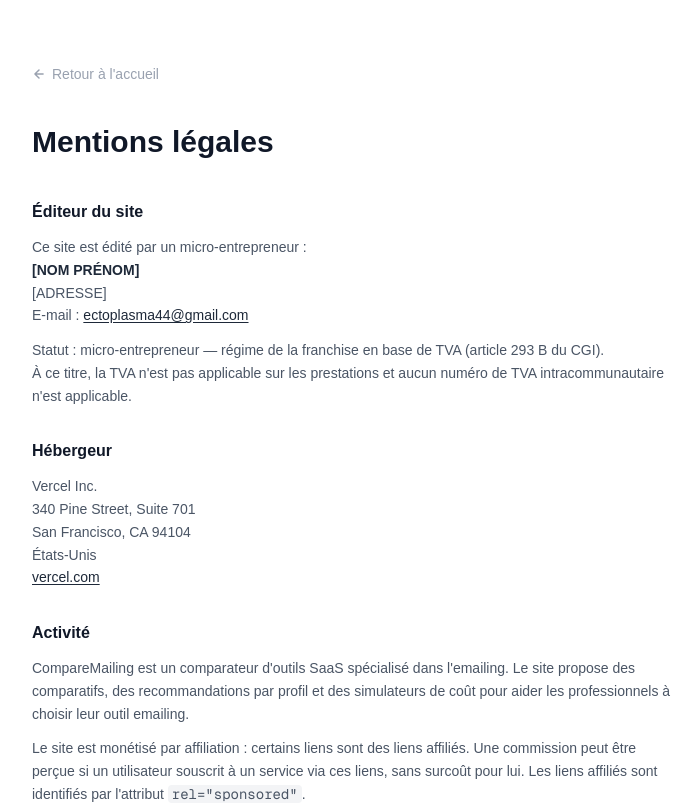
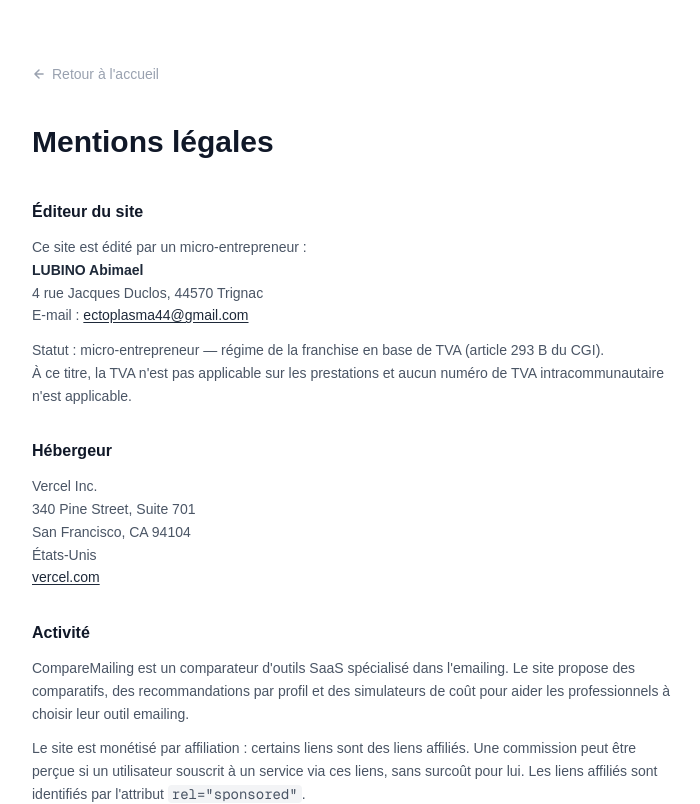
Before and after one commit to ectoplasma44-beep/comparemailing, a Next.js app: page /mentions-legales in a window 1280 px wide. Shown: the top 804 px of the page, without its empty margins (288-988 px from the left). Built offline with nearby package versions, Linux system fonts and the light colour scheme.

Commit message:
fix: mentions légales complètes

```diff
--- a/app/mentions-legales/page.tsx
+++ b/app/mentions-legales/page.tsx
@@ -29,8 +29,8 @@
             <h2 className="mb-3 text-base font-semibold text-gray-900">Éditeur du site</h2>
             <p>
               Ce site est édité par un micro-entrepreneur :<br />
-              <strong className="text-gray-800">[NOM PRÉNOM]</strong><br />
-              [ADRESSE]<br />
+              <strong className="text-gray-800">LUBINO Abimael</strong><br />
+              4 rue Jacques Duclos, 44570 Trignac<br />
               E-mail : <a href="mailto:ectoplasma44@gmail.com" className="text-gray-800 underline underline-offset-2 hover:text-gray-600">ectoplasma44@gmail.com</a>
             </p>
             <p className="mt-3">
```
